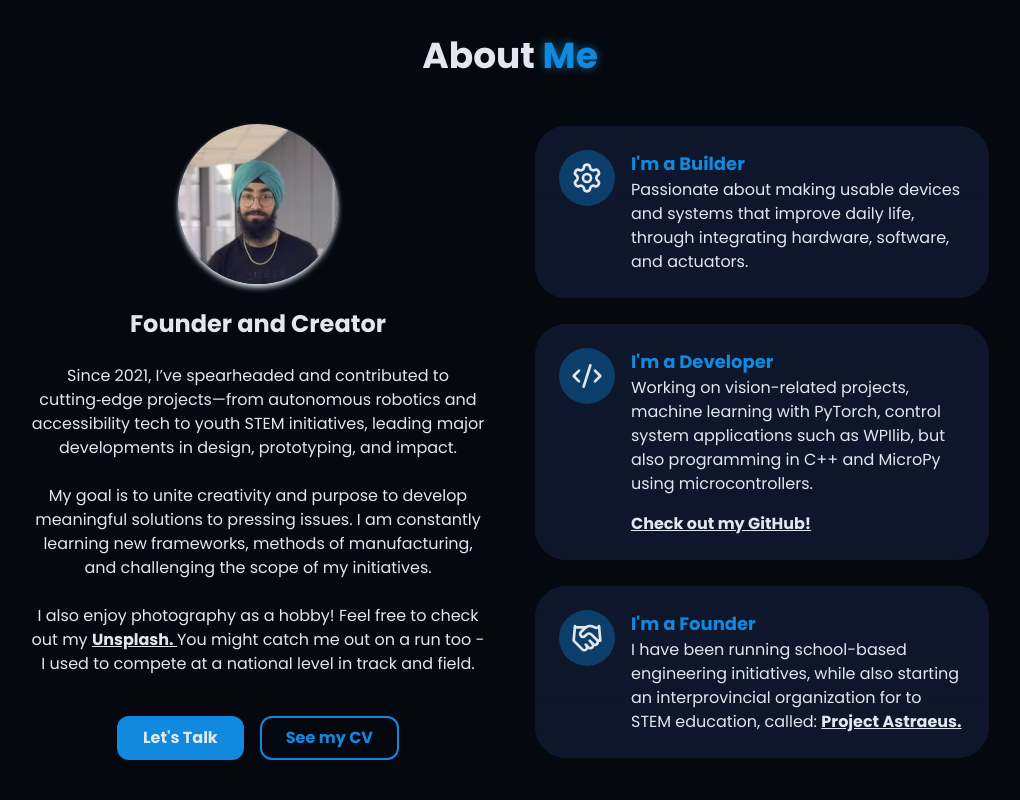
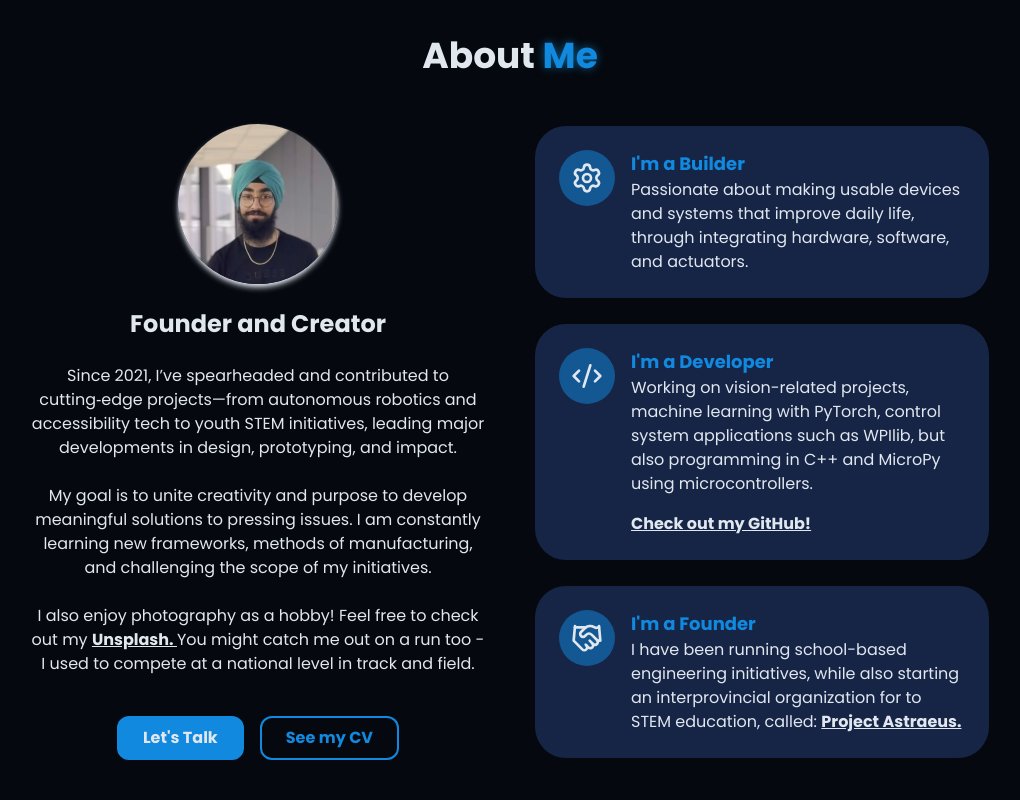
Before and after one commit to Aabjosh/Aabjosh-s-Portfolio, a React (Vite) app: page / in a window 1280 px wide. Shown: the part 860-1660 px from the top of the page, without its empty margins (130-1150 px from the left). Built offline with nearby package versions, Linux system fonts and the light colour scheme.

Commit message:
/colour changes

```diff
--- a/src/components/AboutSection.jsx
+++ b/src/components/AboutSection.jsx
@@ -49,7 +49,7 @@ export const AboutSection = () => {
                 <div className="grid grid-cols-1 gap-6">
                     <div className="gradient-border p-6 card-hover rounded-4xl">
                         <div className="flex items-start gap-4">
-                            <div className="p-3 rounded-full bg-primary/35">
+                            <div className="p-3 rounded-full bg-primary/50">
                                 <Settings className="h-8 w-8"/>
                             </div>
                             <div className="text-left">
@@ -62,7 +62,7 @@ export const AboutSection = () => {
                     </div>
                     <div className="gradient-border p-6 card-hover rounded-4xl">
                         <div className="flex items-start gap-4">
-                            <div className="p-3 rounded-full bg-primary/35">
+                            <div className="p-3 rounded-full bg-primary/50">
                                 <Code2Icon className="h-8 w-8"/>
                             </div>
                             <div className="text-left">
@@ -77,7 +77,7 @@ export const AboutSection = () => {
                     </div>
                     <div className="gradient-border p-6 card-hover rounded-4xl">
                         <div className="flex items-start gap-4">
-                            <div className="p-3 rounded-full bg-primary/35">
+                            <div className="p-3 rounded-full bg-primary/50">
                                 <Handshake className="h-8 w-8"/>
                             </div>
                             <div className="text-left">
--- a/src/components/ExperienceSection.jsx
+++ b/src/components/ExperienceSection.jsx
@@ -74,7 +74,7 @@ export const ExperienceSection = () => {
             <h2 className="text-3xl md:text-3xl font-medium mb-8 text-center">Education:</h2>
             <div className="grid grid-cols-1 gap-4 mb-20">
                 {education.map((edu, key) => (
-                    <div key={key} className="group bg-primary/30 rounded-2xl overflow-hidden shadow-xs card-hover backdrop-blur-xs p-5">
+                    <div key={key} className="group bg-primary/50 rounded-2xl overflow-hidden shadow-xs card-hover backdrop-blur-xs p-5">
                         <div className="flex gap-2 items-center justify-between mb-2">
                             <h3 className="text-xl font-bold px-4 italic text-left">{edu.name}</h3>
                             <p className="text-muted-foreground px-4 text-right">{edu.timeframe}</p>
@@ -101,7 +101,7 @@ export const ExperienceSection = () => {
             </div>
             <div className="grid grid-cols-1 md:grid-cols-2 gap-4 mb-20">
                 {work.map((exp, key) => (
-                    <div key={key} className="group bg-card/70 rounded-2xl overflow-hidden shadow-xs card-hover backdrop-blur-xs border-2 p-5">
+                    <div key={key} className="group bg-card/65 rounded-2xl overflow-hidden shadow-xs card-hover backdrop-blur-xs border-2 p-5">
                         <div className="flex gap-2 items-center justify-between mb-2">
                             <h3 className="text-xl font-bold p-4 text-left">{exp.name}</h3>
                             <p className="text-muted-foreground text-md px-4 text-right">{exp.timeframe}</p>
--- a/src/components/SkillsSection.jsx
+++ b/src/components/SkillsSection.jsx
@@ -28,12 +28,11 @@ const skills = [
   { name: "OpenCV", level: 80, category: "💻 Software" },
   { name: "PyTorch", level: 75, category: "💻 Software" },
   { name: "PID Control", level: 75, category: "💻 Software" },
-  { name: "WPILib", level: 85, category: "💻 Software" },
 
   // Tools & DevOps
   { name: "Git", level: 80, category: "🧰 Tools" },
   { name: "Vercel", level: 80, category: "🧰 Tools" },
-  { name: "Vite", level: 70, category: "🧰 Tools" }
+  { name: "WPIlib", level: 85, category: "🧰 Tools" }
 ]
 
 export const SkillsSection = () => {
--- a/src/index.css
+++ b/src/index.css
@@ -98,7 +98,7 @@
     --background: 210 40% 98%;
     --foreground: 222 47% 11%;
 
-    --card: 211, 70%, 95%;
+    --card: 211, 70%, 90%;
 
     --primary: 210, 85%, 54%;
     --primary-foreground: 210 40% 98%;
@@ -112,7 +112,7 @@
     --background: 222 47% 4%;
     --foreground: 213 31% 91%;
 
-    --card: 222, 52%, 11%;
+    --card: 222, 52%, 18%;
 
     --primary: 205, 86%, 47%;
     --primary-foreground: 213 31% 91%;
```
